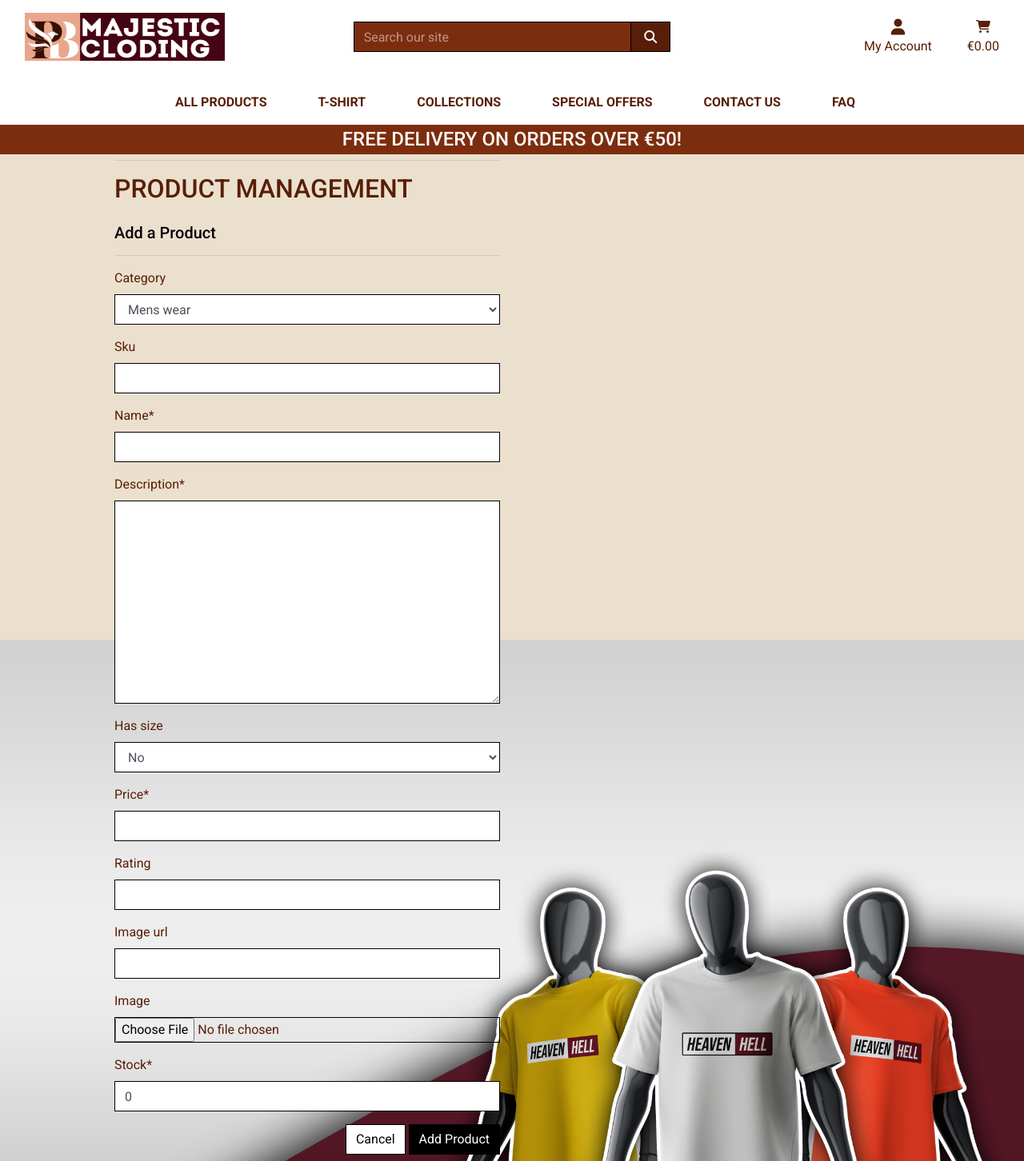
After one commit to Benohene/pb_majestic_cloding, a Django app: page /products/add/ in a window 1280 px wide. The commit adds this page. Shown: the whole page at 80% size. Run offline with Django 4.2, Linux system fonts and the light colour scheme; data comes from the database, SQL or seed files in the repository; parts of the project's set-up code (start-up, migrations or seed data) failed here and were passed over; some libraries are stand-ins or nearby versions.

Commit message:
Added add product view, template and url

```diff
--- a/products/forms.py
+++ b/products/forms.py
@@ -1,5 +1,4 @@
 from django import forms
-from .widgets import CustomClearableFileInput
 from .models import Product, Category
 
 
@@ -9,7 +8,6 @@ class ProductForm(forms.ModelForm):
         model = Product
         fields = '__all__'
 
-    image = forms.ImageField(label='Image', required=False, widget=CustomClearableFileInput)
 
     def __init__(self, *args, **kwargs):
         super().__init__(*args, **kwargs)
--- /dev/null
+++ b/products/templates/products/add_product.html
@@ -0,0 +1,37 @@
+{% extends "base.html" %}
+{% load static %}
+
+{% block page_header %}
+<div class="container header-container">
+    <div class="row">
+        <div class="col"></div>
+    </div>
+</div>
+{% endblock %}
+
+{% block content %}
+<div class="overlay"></div>
+<div class="container">
+    <div class="row">
+        <div class="col-12 col-md-6">
+            <hr>
+            <h2 class="logo-font mb-4 text-black">Product Management</h2>
+            <h5 class="text-main-black">Add a Product</h5>
+            <hr>
+        </div>
+    </div>
+
+    <div class="row">
+        <div class="col-12 col-md-6 text-black">
+            <form method="POST" action="{% url 'add_product' %}" class="form mb-2" enctype="multipart/form-data">
+                {% csrf_token %}
+                {{ form | crispy }}
+                <div class="text-right">
+                    <a class="btn btn-outline-black rounded-0" href="{% url 'products' %}">Cancel</a>
+                    <button class="btn btn-black rounded-0" type="submit">Add Product</button>
+                </div>
+            </form>
+        </div>
+    </div>
+</div>
+{% endblock %}
--- a/products/urls.py
+++ b/products/urls.py
@@ -1,9 +1,8 @@
-from django.contrib import admin
 from django.urls import path
 from . import views
 
-
 urlpatterns = [
     path('', views.all_products, name='products'),
-    path('<product_id>', views.product_detail, name='product_detail'),
+    path('<int:product_id>/', views.product_detail, name='product_detail'),
+    path('add/', views.add_product, name='add_product'),
 ]
--- a/products/views.py
+++ b/products/views.py
@@ -3,6 +3,7 @@ from django.contrib import messages
 from django.db.models import Q
 from django.db.models.functions import Lower
 from .models import Product, Category
+from .forms import ProductForm
 
 # Create your views here.
 def all_products(request):
@@ -75,3 +76,12 @@ def product_detail(request, product_id):
     }
 
     return render(request, 'products/product_detail.html', context)
+
+def add_product(request):
+    """ A view to add products to the store """
+    form = ProductForm()
+    template = 'products/add_product.html'
+    context = {
+        'form': form,
+    }
+    return render(request, template, context)
--- a/templates/includes/mobile-top-header.html
+++ b/templates/includes/mobile-top-header.html
@@ -34,9 +34,9 @@
     <div class="dropdown-menu border-0" aria-labelledby="user-options">
         {% if request.user.is_authenticated %}
         {% if request.user.is_superuser %}
-        <a href="{% url 'profile' %}" class="dropdown-item">Product Management</a>
+        <a href="" class="dropdown-item">Product Management</a>
         {% endif %}
-        <a href="" class="dropdown-item">My Profile</a>
+        <a href="{% url 'profile' %}" class="dropdown-item">My Profile</a>
         <a href="{% url 'account_logout' %}" class="dropdown-item">Logout</a>
         {% else %}
         <a href="{% url 'account_signup' %}" class="dropdown-item">Register</a>
```
